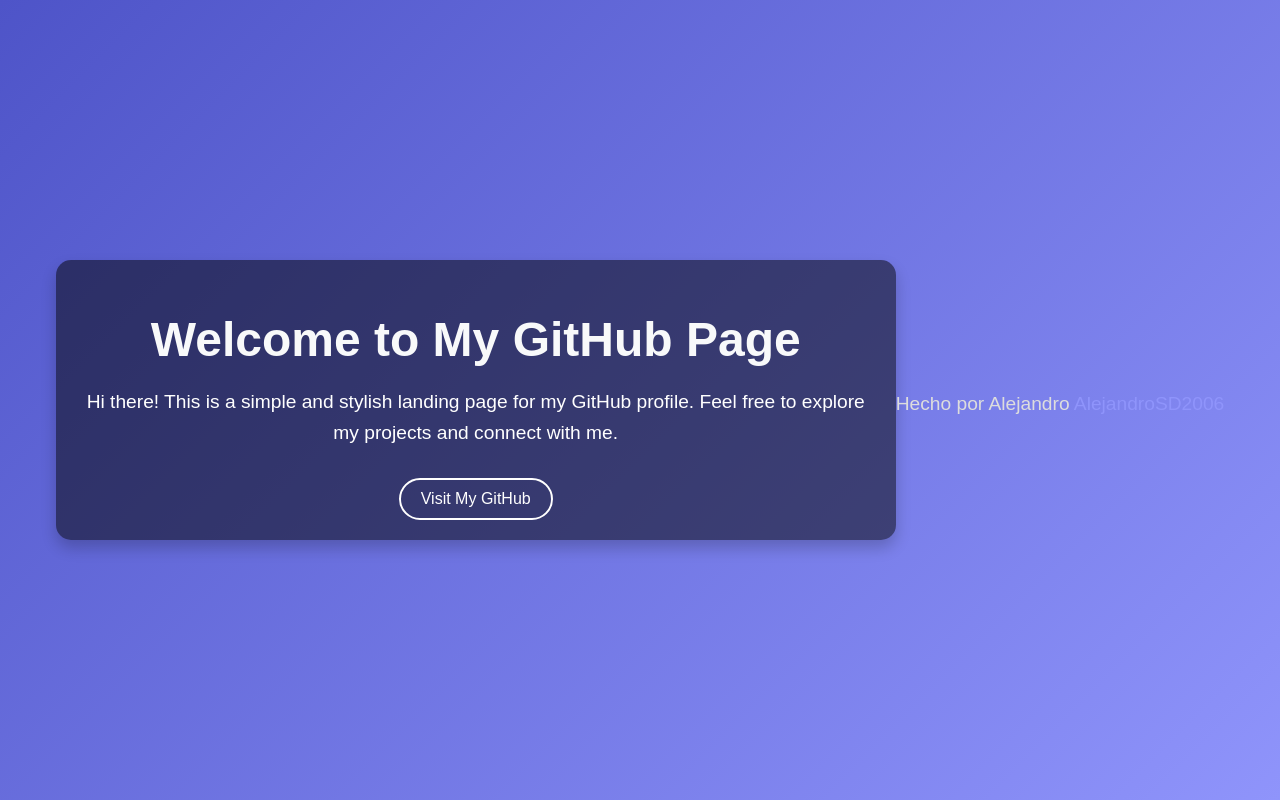
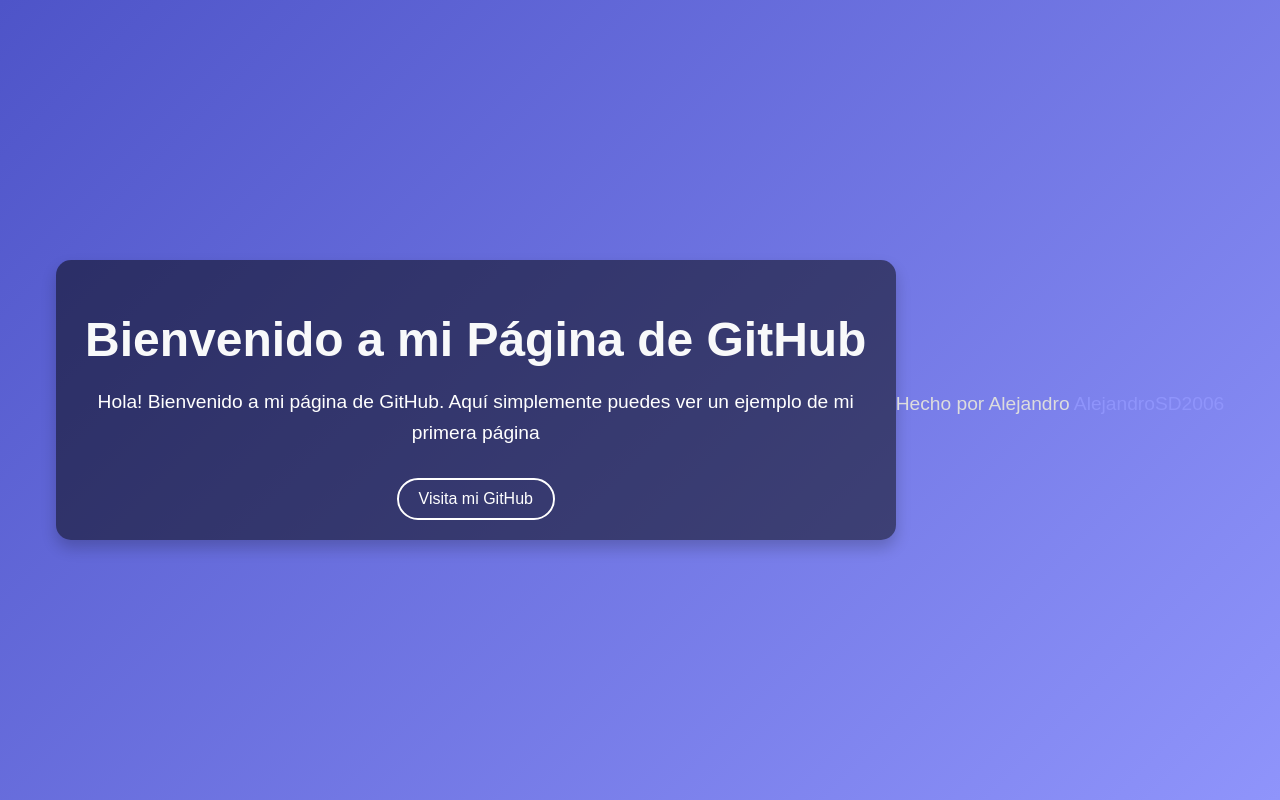
Before and after one commit to AlejandroSD2006/AlejandroSD2006.github.io, a plain HTML site: page index.html in a window 1280 px wide. Drawn offline with Linux system fonts and the light colour scheme.

Commit message:
Cambios necesarios

```diff
--- a/index.html
+++ b/index.html
@@ -3,7 +3,7 @@
 <head>
     <meta charset="UTF-8">
     <meta name="viewport" content="width=device-width, initial-scale=1.0">
-    <title>My GitHub Page</title>
+    <title>Mi primer GitHub page</title>
     <style>
         /* Global Styles */
         body {
@@ -78,9 +78,9 @@
 </head>
 <body>
     <div class="container">
-        <h1>Welcome to My GitHub Page</h1>
-        <p>Hi there! This is a simple and stylish landing page for my GitHub profile. Feel free to explore my projects and connect with me.</p>
-        <a href="https://github.com/yourusername" class="btn">Visit My GitHub</a>
+        <h1>Bienvenido a mi Página de GitHub</h1>
+        <p>Hola! Bienvenido a mi página de GitHub. Aquí simplemente puedes ver un ejemplo de mi primera página</p>
+        <a href="https://github.com/AlejandroSD2006.github.io" class="btn">Visita mi GitHub</a>
     </div>
     <footer>
         <p>Hecho por Alejandro <a href="https://github.com/AlejandroSD2006">AlejandroSD2006</a></p>
```
